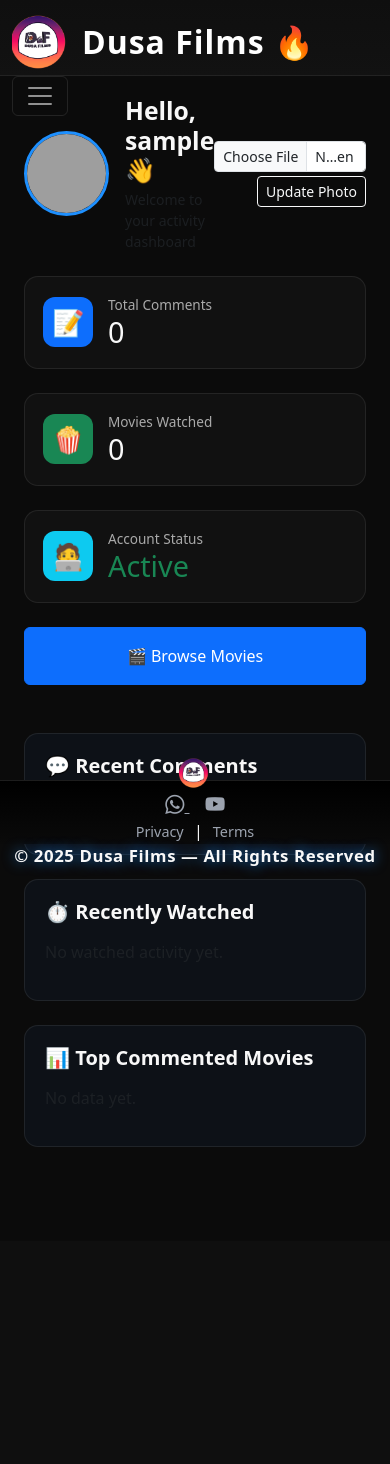
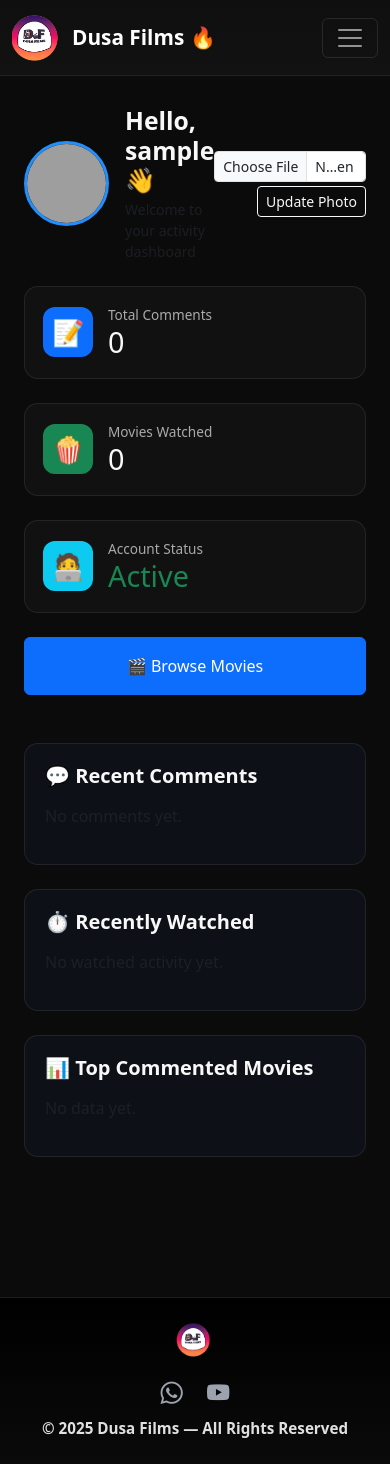
Before and after one commit to engineerblack95/dusafilms, a Django app: page /accounts/dashboard/ in a window 390 px wide. Before the commit the page ends 1147 px from the top, so only its background shows below. Run offline with Django 5.2, Linux system fonts and the light colour scheme; the visitor is signed in with stand-in values (Sample User, id 1); data that the repository does not hold is empty; some libraries are stand-ins or nearby versions; grey boxes are pictures that could not be loaded.

Commit message:
Improve responsiveness and footer layout

```diff
--- a/movies/templates/movies/base.html
+++ b/movies/templates/movies/base.html
@@ -10,24 +10,21 @@
     <!-- BOOTSTRAP -->
     <link href="https://cdn.jsdelivr.net/npm/bootstrap@5.3.0/dist/css/bootstrap.min.css" rel="stylesheet">
 
-    <!-- BOOTSTRAP ICONS (for footer social icons only) -->
+    <!-- BOOTSTRAP ICONS -->
     <link href="https://cdn.jsdelivr.net/npm/bootstrap-icons/font/bootstrap-icons.css" rel="stylesheet">
 
     <style>
         :root {
             --bg: #0b0b0b;
-            --red: #d32f2f;
             --blue: #1e90ff;
             --white: #f8f8f8;
-
             --nav-height: 76px;
-            --footer-height: 64px;
         }
 
         html, body {
-            height: 100%;
             margin: 0;
             padding: 0;
+            min-height: 100%;
             background: var(--bg);
             color: var(--white);
         }
@@ -40,148 +37,77 @@
             right: 0;
             height: var(--nav-height);
             z-index: 1030;
-            display: flex;
-            align-items: center;
             background: linear-gradient(180deg, #0f0f0f, #121212);
             border-bottom: 1px solid rgba(255,255,255,0.08);
-            backdrop-filter: blur(6px);
         }
 
-        .site-navbar .navbar-brand img {
-            height: 58px;
-            width: 58px;
+        .navbar-brand img {
+            height: 50px;
+            width: 50px;
             object-fit: cover;
-            margin-right: 12px;
         }
 
         .logo-text {
-            font-size: 2rem;
+            font-size: 1.6rem;
             font-weight: 900;
-            letter-spacing: 1px;
+            margin-left: 10px;
         }
 
         .nav-link-strong {
-            font-weight: 900 !important;
-            font-size: 1.15rem;
-            letter-spacing: 0.6px;
-            padding: 10px 16px !important;
+            font-weight: 800;
+            font-size: 1.05rem;
             color: #e5e7eb !important;
-            position: relative;
-            transition: all 0.25s ease;
+            transition: 0.2s ease;
         }
 
         .nav-link-strong:hover {
             color: var(--blue) !important;
-            transform: translateY(-1px);
-        }
-
-        .nav-link-strong::after {
-            content: "";
-            position: absolute;
-            bottom: 4px;
-            left: 16px;
-            right: 16px;
-            height: 2px;
-            background: var(--blue);
-            opacity: 0;
-            transform: scaleX(0);
-            transition: 0.25s ease;
-        }
-
-        .nav-link-strong:hover::after {
-            opacity: 1;
-            transform: scaleX(1);
-        }
-
-        .navbar-nav .nav-item {
-            margin-left: 6px;
-            margin-right: 6px;
         }
 
         main.container {
-            margin-top: calc(var(--nav-height) + 20px);
-            padding-top: 10px;
-            padding-bottom: calc(var(--footer-height) + 30px);
-            min-height: calc(100vh - var(--nav-height) - var(--footer-height));
+            padding-top: calc(var(--nav-height) + 30px);
+            padding-bottom: 140px;
         }
 
-        /* ================= FOOTER (UPDATED ONLY) ================= */
+        /* ================= FOOTER ================= */
         .site-footer {
-            position: fixed;
-            bottom: 0;
-            left: 0;
-            right: 0;
-            height: var(--footer-height);
             background: linear-gradient(180deg, #000, #0a0a0a);
             border-top: 1px solid rgba(255,255,255,0.08);
-            z-index: 1030;
-            display: flex;
-            align-items: center;
-        }
-
-        .footer-wrap {
-            width: 100%;
-            text-align: center;
+            padding: 24px 0;
         }
 
         .footer-logo {
-            height: 32px;
-            margin-bottom: 2px;
+            height: 36px;
+            margin-bottom: 10px;
         }
 
         .footer-social a {
             color: #9ca3af;
-            font-size: 1.2rem;
-            margin: 0 8px;
-            transition: 0.3s ease;
+            font-size: 1.4rem;
+            margin: 0 10px;
+            transition: 0.3s;
         }
 
         .footer-social a:hover {
             color: var(--blue);
         }
 
-        .footer-links a {
-            color: #9ca3af;
-            font-size: 0.9rem;
-            margin: 0 6px;
-            text-decoration: none;
+        .footer-text {
+            margin-top: 8px;
+            font-size: 0.95rem;
+            font-weight: 700;
+            text-align: center;
+            opacity: 0.9;
         }
 
-        .footer-links a:hover {
-            color: var(--white);
-            text-decoration: underline;
-        }
-
-        .footer-text {
-            font-size: 1.05rem;
-            font-weight: 900;
-            letter-spacing: 0.6px;
-            animation: glow 2.5s infinite alternate;
-        }
-
-        @keyframes glow {
-            from {
-                text-shadow: 0 0 4px rgba(30,144,255,0.4);
-            }
-            to {
-                text-shadow: 0 0 14px rgba(30,144,255,0.9);
-            }
-        }
-
-        @media (max-width: 991px) {
-            .site-navbar .collapse {
-                margin-top: 10px;
-                background: #0f0f0f;
-                padding: 12px;
-                border-radius: 12px;
+        /* ================= RESPONSIVE ================= */
+        @media (max-width: 768px) {
+            .logo-text {
+                font-size: 1.3rem;
             }
 
-            .navbar-nav .nav-item {
-                margin: 6px 0;
-            }
-
-            main.container {
-                margin-top: calc(var(--nav-height) + 10px);
+            .footer-social {
+                margin-top: 8px;
             }
         }
     </style>
@@ -192,7 +118,6 @@
 <!-- ================= NAVBAR ================= -->
 <nav class="navbar navbar-expand-lg navbar-dark site-navbar">
     <div class="container">
-
         <a class="navbar-brand d-flex align-items-center" href="{% url 'movies:home' %}">
             <img src="{% static 'movies/samu1.png' %}" alt="Dusa Films">
             <span class="logo-text">Dusa Films 🔥</span>
@@ -203,64 +128,30 @@
         </button>
 
         <div class="collapse navbar-collapse" id="mainNavbar">
-            <ul class="navbar-nav ms-auto align-items-lg-center">
+            <ul class="navbar-nav ms-auto">
+
+                <li class="nav-item"><a class="nav-link nav-link-strong" href="{% url 'movies:home' %}">Home</a></li>
+                <li class="nav-item"><a class="nav-link nav-link-strong" href="{% url 'movies:about' %}">About</a></li>
 
                 <li class="nav-item">
-                    <a class="nav-link nav-link-strong" href="{% url 'movies:home' %}">Home</a>
-                </li>
-
-                <li class="nav-item">
-                    <a class="nav-link nav-link-strong" href="{% url 'movies:about' %}">About</a>
-                </li>
-
-                <li class="nav-item">
-                    <a href="{% url 'announcements:list' %}"
-                       class="nav-link nav-link-strong position-relative">
+                    <a class="nav-link nav-link-strong position-relative" href="{% url 'announcements:list' %}">
                         Announcements
                         {% if unread_announcements_count > 0 %}
-                            <span class="badge bg-danger position-absolute top-0 start-100 translate-middle">
-                                {{ unread_announcements_count }}
-                            </span>
+                        <span class="badge bg-danger position-absolute top-0 start-100 translate-middle">
+                            {{ unread_announcements_count }}
+                        </span>
                         {% endif %}
                     </a>
                 </li>
 
-                <li class="nav-item">
-                    <a class="nav-link nav-link-strong" href="{% url 'contact:contact' %}">Contact</a>
-                </li>
+                <li class="nav-item"><a class="nav-link nav-link-strong" href="{% url 'contact:contact' %}">Contact</a></li>
 
                 {% if user.is_authenticated %}
-                    <li class="nav-item">
-                        <a class="nav-link nav-link-strong" href="{% url 'accounts:dashboard' %}">
-                            Dashboard
-                        </a>
-                    </li>
-
-                    {% if user.is_superuser %}
-                    <li class="nav-item">
-                        <a class="nav-link fw-bold text-warning" href="/admin/" target="_blank">
-                            Admin Panel
-                        </a>
-                    </li>
-                    {% endif %}
-
-                    <li class="nav-item">
-                        <a class="nav-link fw-bold text-danger" href="{% url 'accounts:logout' %}">
-                            Logout
-                        </a>
-                    </li>
+                    <li class="nav-item"><a class="nav-link nav-link-strong" href="{% url 'accounts:dashboard' %}">Dashboard</a></li>
+                    <li class="nav-item"><a class="nav-link fw-bold text-danger" href="{% url 'accounts:logout' %}">Logout</a></li>
                 {% else %}
-                    <li class="nav-item">
-                        <a class="nav-link nav-link-strong" href="{% url 'accounts:otp_login' %}">
-                            Login
-                        </a>
-                    </li>
-
-                    <li class="nav-item">
-                        <a class="nav-link nav-link-strong text-info" href="{% url 'accounts:register' %}">
-                            Register
-                        </a>
-                    </li>
+                    <li class="nav-item"><a class="nav-link nav-link-strong" href="{% url 'accounts:otp_login' %}">Login</a></li>
+                    <li class="nav-item"><a class="nav-link nav-link-strong text-info" href="{% url 'accounts:register' %}">Register</a></li>
                 {% endif %}
             </ul>
         </div>
@@ -272,30 +163,19 @@
     {% block content %}{% endblock %}
 </main>
 
-<!-- ================= FOOTER (UPDATED ONLY) ================= -->
+<!-- ================= FOOTER ================= -->
 <footer class="site-footer">
-    <div class="container footer-wrap">
-
+    <div class="container text-center">
         <img src="{% static 'movies/samu1.png' %}" class="footer-logo" alt="Dusa Films">
 
         <div class="footer-social">
-            <a  href="https://wa.me/250786844104?text=Hello%20Dusa%20Films,%20I%20need%20help">
-                <i class="bi bi-whatsapp"></i>
-            </a>
-            <a href="https://www.youtube.com" target="_blank" title="YouTube">
-                <i class="bi bi-youtube"></i>
-            </a>
-        </div>
-
-        <div class="footer-links">
-            <a href="">Privacy</a> |
-            <a href="">Terms</a>
+            <a href="https://wa.me/250786844104" target="_blank"><i class="bi bi-whatsapp"></i></a>
+            <a href="https://www.youtube.com" target="_blank"><i class="bi bi-youtube"></i></a>
         </div>
 
         <div class="footer-text">
             © {% now "Y" %} Dusa Films — All Rights Reserved
         </div>
-
     </div>
 </footer>
 
```
